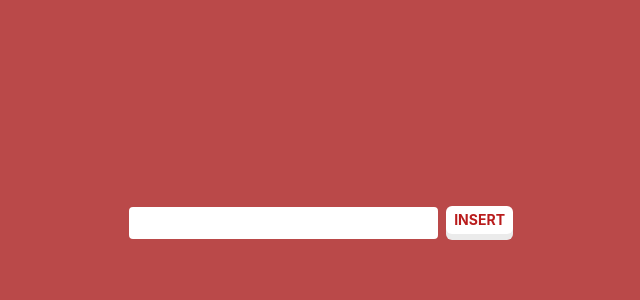
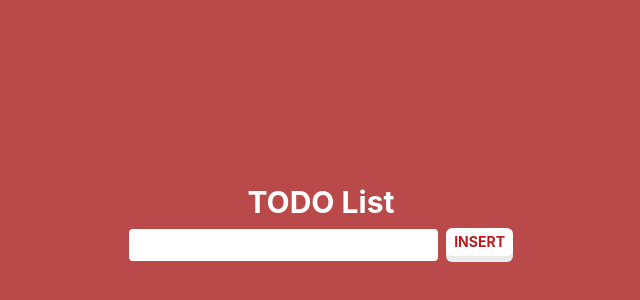
Before and after one commit to ruanpablom/todo, a React (Vite) app: page / in a window 1280 px wide. Shown: the part 174-474 px from the top of the page, without its empty margins (319-959 px from the left). Built offline with nearby package versions, Linux system fonts and the light colour scheme.

Commit message:
refactor: add app title

```diff
--- a/src/App.tsx
+++ b/src/App.tsx
@@ -6,6 +6,7 @@ import { TodoReact } from './components/TodoReact';
 function App(): JSX.Element {
   return (
     <div id="app-container" className="w-96">
+      <h1 className="text-white font-bold text-3xl mb-2">TODO List</h1>
       <TodoReact />
     </div>
   );
```
